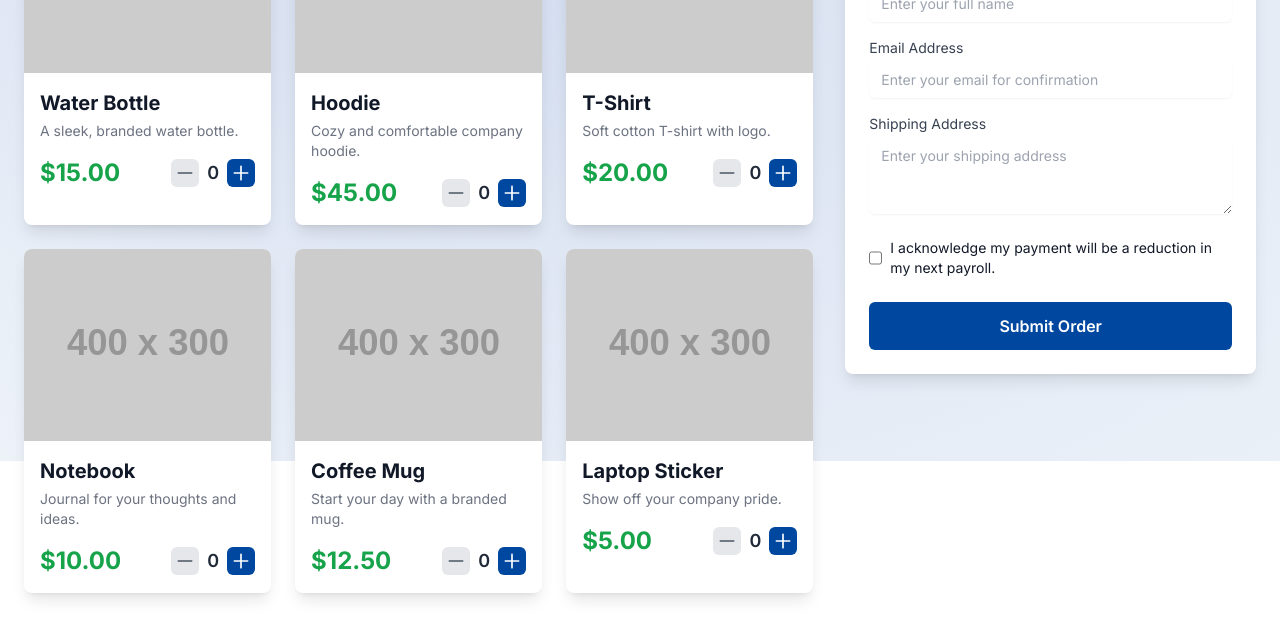
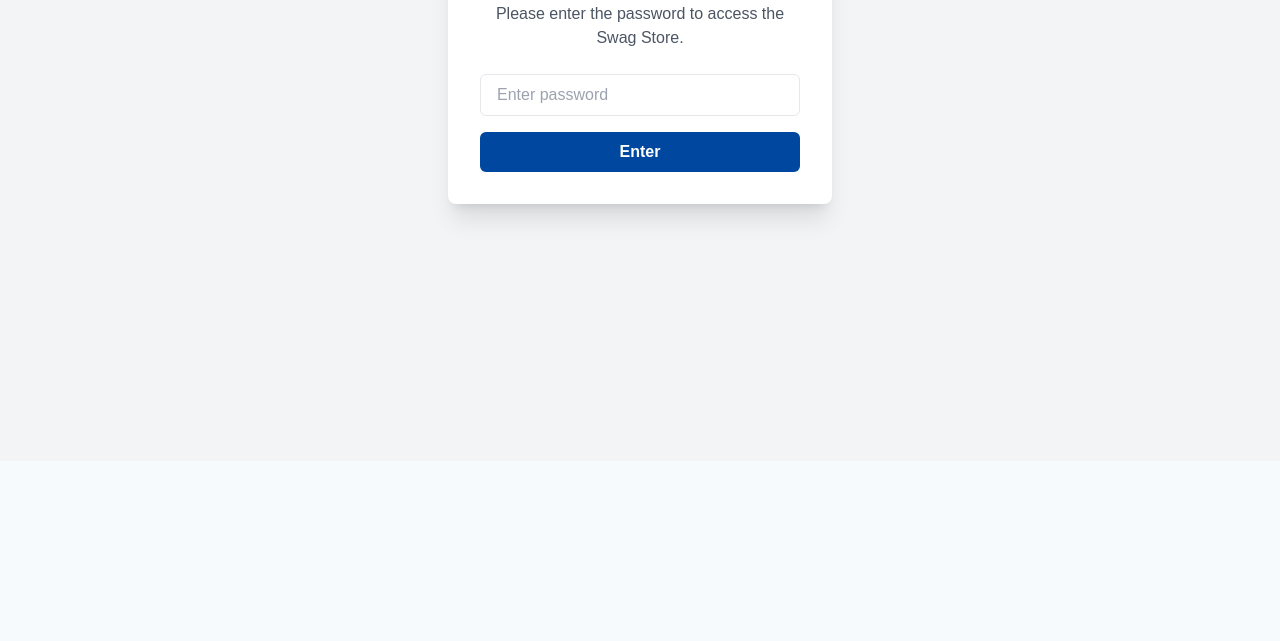
Before and after one commit to kflynn-gravity/Gravity-Swag-Store, a plain HTML site: page index.html in a window 1280 px wide. Shown: the part 339-980 px from the top of the page. After the commit the page ends 800 px from the top, so only its background shows below. Drawn offline with nearby package versions, Linux system fonts and the light colour scheme; placeholder pictures from the web are drawn by us; a web font is replaced by a local one.

Commit message:
Update index.html

```diff
--- a/index.html
+++ b/index.html
@@ -4,45 +4,40 @@
     <meta charset="UTF-8">
     <meta name="viewport" content="width=device-width, initial-scale=1.0">
     <title>Gravity Swag Store</title>
-    <!-- Use Inter font for a clean, modern look -->
-    <link rel="stylesheet" href="https://fonts.googleapis.com/css2?family=Inter:wght@400;600;700&display=swap">
     <!-- Tailwind CSS CDN for easy styling -->
     <script src="https://cdn.tailwindcss.com"></script>
     <style>
-        body {
-            font-family: 'Inter', sans-serif;
-            color: #1f2937; /* Dark gray text */
-            position: relative;
-            overflow-x: hidden;
-
+        /* Proxima Nova font import */
+        @font-face {
+            font-family: 'Proxima Nova';
+            src: url('fonts/ProximaNova-Regular.woff2') format('woff2'),
+                 url('fonts/ProximaNova-Regular.woff') format('woff');
+            font-weight: normal;
+            font-style: normal;
+        }
+        @font-face {
+            font-family: 'Proxima Nova';
+            src: url('fonts/ProximaNova-Bold.woff2') format('woff2'),
+                 url('fonts/ProximaNova-Bold.woff') format('woff');
+            font-weight: bold;
+            font-style: normal;
         }
 
-        /* Fluid background to match Gravity Payments website */
-        body::before {
-            content: '';
-            position: fixed;
-            top: 0;
-            left: 0;
-            width: 100%;
-            height: 100%;
+        body {
+            font-family: 'Proxima Nova', sans-serif;
             background-color: #f7fafc; /* Light gray background */
-            background-image:
-                radial-gradient(ellipse at 10% 20%, rgba(200, 209, 236, 0.4) 0%, rgba(230, 235, 247, 0.2) 50%, rgba(247, 248, 252, 0) 100%),
-                radial-gradient(ellipse at 90% 80%, rgba(230, 235, 247, 0.5) 0%, rgba(210, 220, 240, 0.3) 50%, rgba(247, 248, 252, 0) 100%),
-                radial-gradient(ellipse at 50% 50%, rgba(210, 220, 240, 0.3) 0%, rgba(230, 235, 247, 0.2) 50%, rgba(247, 248, 252, 0) 100%);
-            background-blend-mode: multiply;
-            z-index: -1;
         }
-
         .container {
             max-width: 1200px;
         }
-
-        .swag-list-container {
-            max-height: calc(100vh - 12rem);
-            overflow-y: auto;
+        /* Custom scrollbar for the swag list on larger screens */
+        @media (min-width: 1024px) {
+            .swag-list-container {
+                max-height: calc(100vh - 12rem);
+                overflow-y: auto;
+            }
         }
-
+        /* Style for the floating cart */
         .cart-container {
             position: sticky;
             top: 2rem;
@@ -68,6 +63,19 @@
 </head>
 <body class="text-gray-800">
 
+    <!-- Password Protection Page -->
+    <div id="password-screen" class="fixed inset-0 bg-gray-100 flex items-center justify-center z-50">
+        <div class="bg-white p-8 rounded-lg shadow-xl max-w-sm w-full text-center">
+            <h2 class="text-3xl font-bold mb-4">Access Required</h2>
+            <p class="text-gray-600 mb-6">Please enter the password to access the Swag Store.</p>
+            <input type="password" id="password-input" class="w-full px-4 py-2 border rounded-md focus:outline-none focus:ring-2 focus:ring-blue-500" placeholder="Enter password">
+            <button id="password-submit-btn" class="mt-4 w-full gravity-blue text-white font-semibold py-2 rounded-md transition-colors hover:gravity-blue-hover">
+                Enter
+            </button>
+            <div id="password-error" class="mt-2 text-red-500 text-sm hidden">Incorrect password. Please try again.</div>
+        </div>
+    </div>
+
     <!-- Confirmation Page Overlay (initially hidden) -->
     <div id="confirmationPage" class="fixed inset-0 bg-gray-50 flex items-center justify-center p-6 z-50 hidden">
         <div class="bg-white p-8 rounded-lg shadow-2xl max-w-xl text-center transition-transform duration-500 transform scale-95 opacity-0" id="confirmationCard">
@@ -81,7 +89,7 @@
     </div>
 
     <!-- Main Content -->
-    <div id="mainContent">
+    <div id="mainContent" class="hidden">
         <!-- Header section, inspired by Gravity Payments' clean header -->
         <header class="bg-white shadow-sm sticky top-0 z-50">
             <div class="container mx-auto px-6 py-4 flex justify-between items-center">
@@ -164,7 +172,7 @@
             // This is the inventory data. You can easily adjust it by editing this array.
             const inventory = [
                 { id: '1', name: 'Water Bottle', price: 15.00, imageUrl: 'https://placehold.co/400x300/a3b1c6/ffffff?text=Water+Bottle', description: 'A sleek, branded water bottle.' },
-                { id: '2', name: 'Hoodie', price: 45.00, imageUrl: 'https://placehold.co/400x300/e0eaf6/ffffff?text=Hoodie', description: 'Cozy and comfortable company hoodie.' },
+                { id: '2', name: 'Hoodie', price: 45.00, imageUrl: 'https://github.com/kflynn-gravity/Gravity-Swag-Store/blob/a78e1178aaba17bdac6d69df58eddd79b6d3e4c7/images/Gravity%20hoodie%20light%20.jpg?raw=true', description: 'Cozy and comfortable company hoodie.' },
                 { id: '3', name: 'T-Shirt', price: 20.00, imageUrl: 'https://placehold.co/400x300/808b9e/ffffff?text=T-Shirt', description: 'Soft cotton T-shirt with logo.' },
                 { id: '4', name: 'Notebook', price: 10.00, imageUrl: 'https://placehold.co/400x300/c7d3e6/ffffff?text=Notebook', description: 'Journal for your thoughts and ideas.' },
                 { id: '5', name: 'Coffee Mug', price: 12.50, imageUrl: 'https://placehold.co/400x300/6b7280/ffffff?text=Mug', description: 'Start your day with a branded mug.' },
@@ -186,6 +194,30 @@
             // Your Google Form URL. This will now be used instead of the serverless function.
             const googleFormUrl = 'https://docs.google.com/forms/d/e/1FAIpQLSc5jB0nhVWjpjHoViUiEJqX7BBheodhDNge6Pzb12yhTrnG3Q/formResponse';
 
+            // Password for the site (for front-end protection only)
+            const ACCESS_PASSWORD = 'GravitySwag123';
+            const passwordScreen = document.getElementById('password-screen');
+            const passwordInput = document.getElementById('password-input');
+            const passwordSubmitBtn = document.getElementById('password-submit-btn');
+            const passwordError = document.getElementById('password-error');
+
+            passwordSubmitBtn.addEventListener('click', () => {
+                if (passwordInput.value === ACCESS_PASSWORD) {
+                    passwordScreen.classList.add('hidden');
+                    mainContent.classList.remove('hidden');
+                } else {
+                    passwordError.classList.remove('hidden');
+                    passwordInput.value = '';
+                }
+            });
+
+            // Allow hitting Enter key to submit password
+            passwordInput.addEventListener('keypress', (e) => {
+                if (e.key === 'Enter') {
+                    passwordSubmitBtn.click();
+                }
+            });
+
             function renderSwagList() {
                 swagList.innerHTML = '';
                 inventory.forEach(item => {
@@ -197,7 +229,7 @@
                             <h3 class="text-xl font-bold text-gray-900">${item.name}</h3>
                             <p class="text-sm text-gray-500 mt-1">${item.description}</p>
                             <div class="mt-4 flex justify-between items-center">
-                                <span class="text-2xl font-bold gravity-green-text">$${item.price.toFixed(2)}</span>
+                                <span class="text-xl font-bold gravity-green-text">$${item.price.toFixed(2)}</span>
                                 <div class="flex items-center space-x-2">
                                     <button data-id="${item.id}" class="remove-from-cart-btn bg-gray-200 text-gray-600 p-1 rounded-md transition-colors duration-200 hover:bg-gray-300 disabled:opacity-50 disabled:cursor-not-allowed">
                                         <svg xmlns="http://www.w3.org/2000/svg" class="h-5 w-5" fill="none" viewBox="0 0 24 24" stroke="currentColor">
@@ -205,7 +237,7 @@
                                         </svg>
                                     </button>
                                     <span id="quantity-${item.id}" class="text-lg font-semibold">0</span>
-                                    <button data-id="${item.id}" class="add-to-cart-btn gravity-blue text-white p-1 rounded-md transition-colors duration-200 hover:bg-indigo-700">
+                                    <button data-id="${item.id}" class="add-to-cart-btn gravity-blue text-white p-1 rounded-md transition-colors duration-200 hover:gravity-blue-hover">
                                         <svg xmlns="http://www.w3.org/2000/svg" class="h-5 w-5" fill="none" viewBox="0 0 24 24" stroke="currentColor">
                                             <path stroke-linecap="round" stroke-linejoin="round" stroke-width="2" d="M12 4v16m8-8H4" />
                                         </svg>
```
